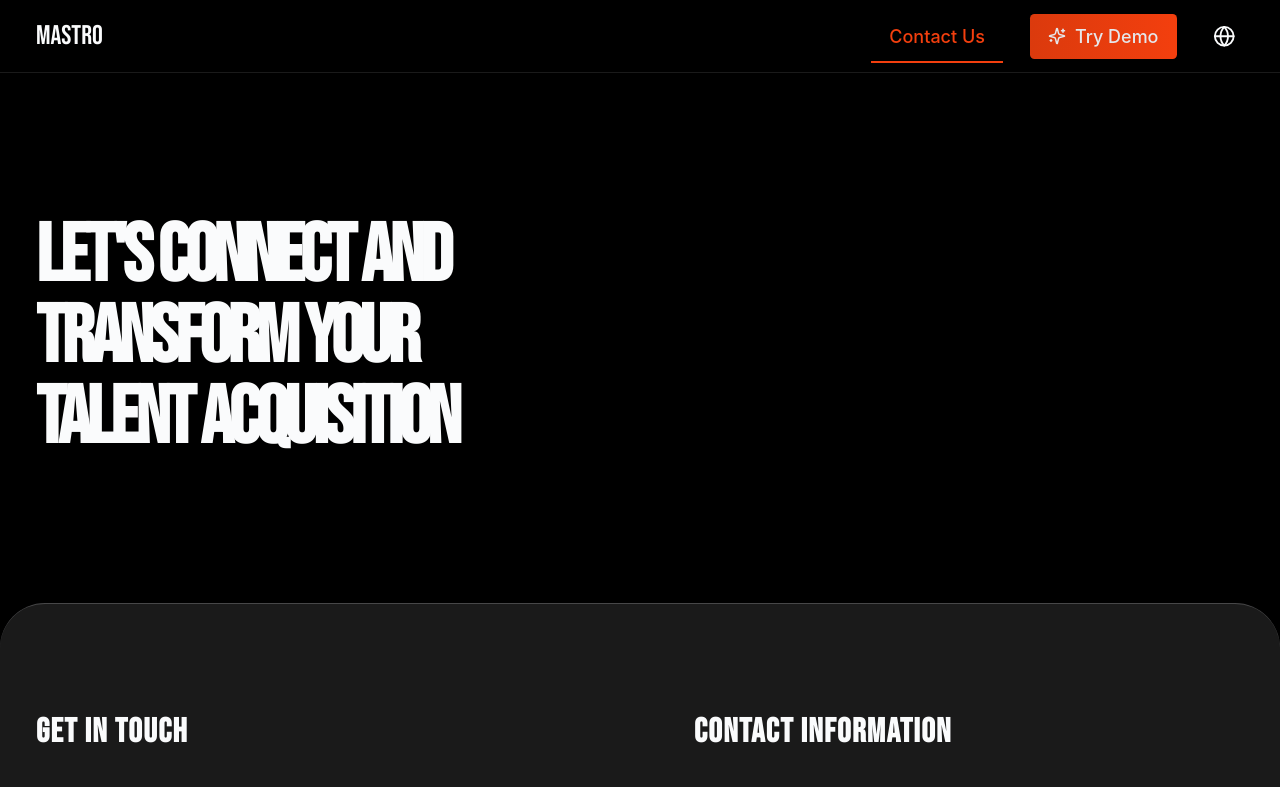
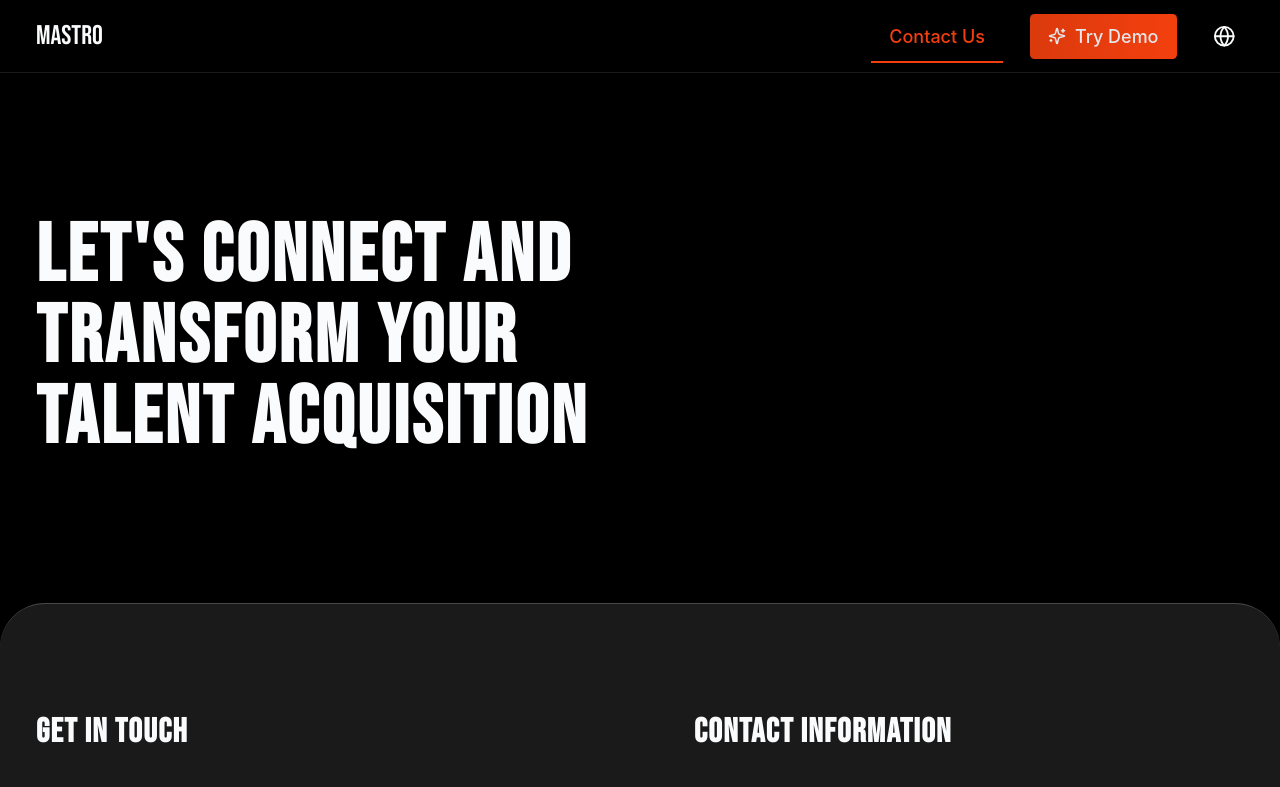
Before and after one commit to Mastro-HR/Landing, a React app: page /contact-sales in a window 1280 px wide. Shown: the top 787 px of the page. Built offline with nearby package versions, Linux system fonts and the light colour scheme.

Commit message:
New Updated Landing Italian Text

```diff
--- a/src/pages/ContactUs/ContactPage.jsx
+++ b/src/pages/ContactUs/ContactPage.jsx
@@ -139,7 +139,7 @@
         animate="visible">
         <div className="max-w-7xl mx-auto px-4 sm:px-6 lg:px-8 py-12 lg:py-24">
           <motion.h1
-            className="text-5xl md:text-6xl lg:text-7xl font-extrabold text-primary-50 leading-tight tracking-tighter mb-8"
+            className="text-5xl md:text-6xl lg:text-7xl font-extrabold text-primary-50 mb-8"
             variants={itemVariants}
             dangerouslySetInnerHTML={{ __html: t.hero.title.replace(/\n/g, '<br/>') }}
           />
```
